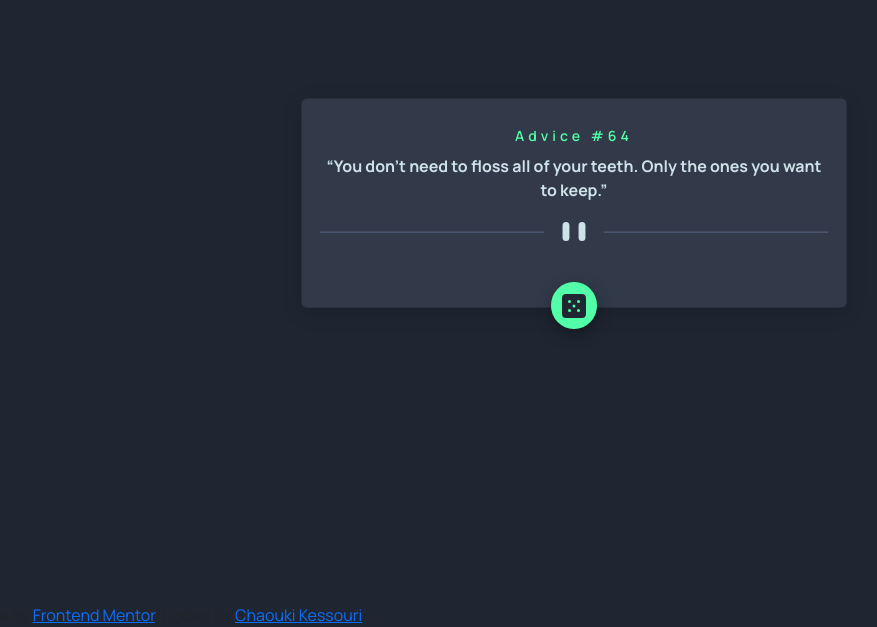
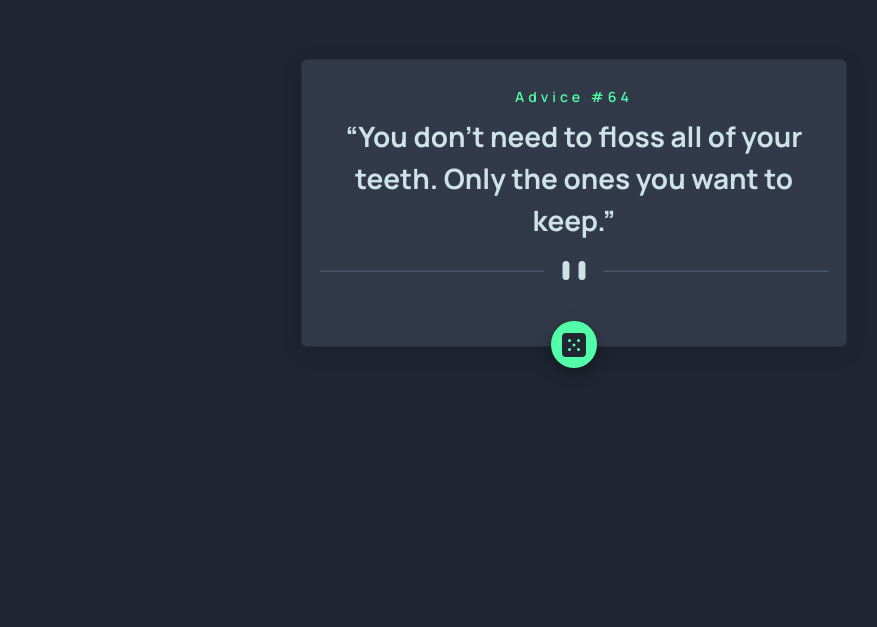
Before and after one commit to chaoukiksr/Advice-generator-app, a website: page index.html in a window 1280 px wide. Shown: the part 197-824 px from the top of the page, without its empty margins (66-943 px from the left). After the commit the page ends 800 px from the top, so only its background shows below. Drawn offline with nearby package versions, Linux system fonts and the light colour scheme.

Commit message:
fixing font problem

```diff
--- a/index.html
+++ b/index.html
@@ -20,7 +20,7 @@
 
 
   <div class="row d-flex text-center align-items-center justify-content-center min-vh-100">
-    <div class="col-12 col-md-6  ">
+    <div class="col-12 col-md-6 ">
       <div class="card" id="adviceCard">
         <div class="header border-0 p-2">
           Advice #<span id="number">64</span>
@@ -36,10 +36,6 @@
     </div>
   </div>
 </div>
-  <div class="attribution">
-    Challenge by <a href="https://www.frontendmentor.io?ref=challenge" target="_blank">Frontend Mentor</a>.
-    Coded by <a href="https://github.com/chaoukiksr">Chaouki Kessouri</a>.
-  </div>
   <script src="https://cdn.jsdelivr.net/npm/bootstrap@5.2.3/dist/js/bootstrap.bundle.min.js"></script>
   <script src="https://chaoukiksr.github.io/Advice-generator-app/script.js"></script>
 </body>
--- a/style.css
+++ b/style.css
@@ -9,7 +9,7 @@
 
 body{
    background-color: var(--Dark-Blue);
-   height: 100vh;
+   min-height: 100vh;
    font-family: "Manrope", serif;
 
 }
@@ -21,7 +21,7 @@ body{
 }
 .quote{
    color: var(--Light-Cyan);
-   font-size: 1rem;
+   font-size: 28px;
    font-weight: 700;
 }
 .header{
```
